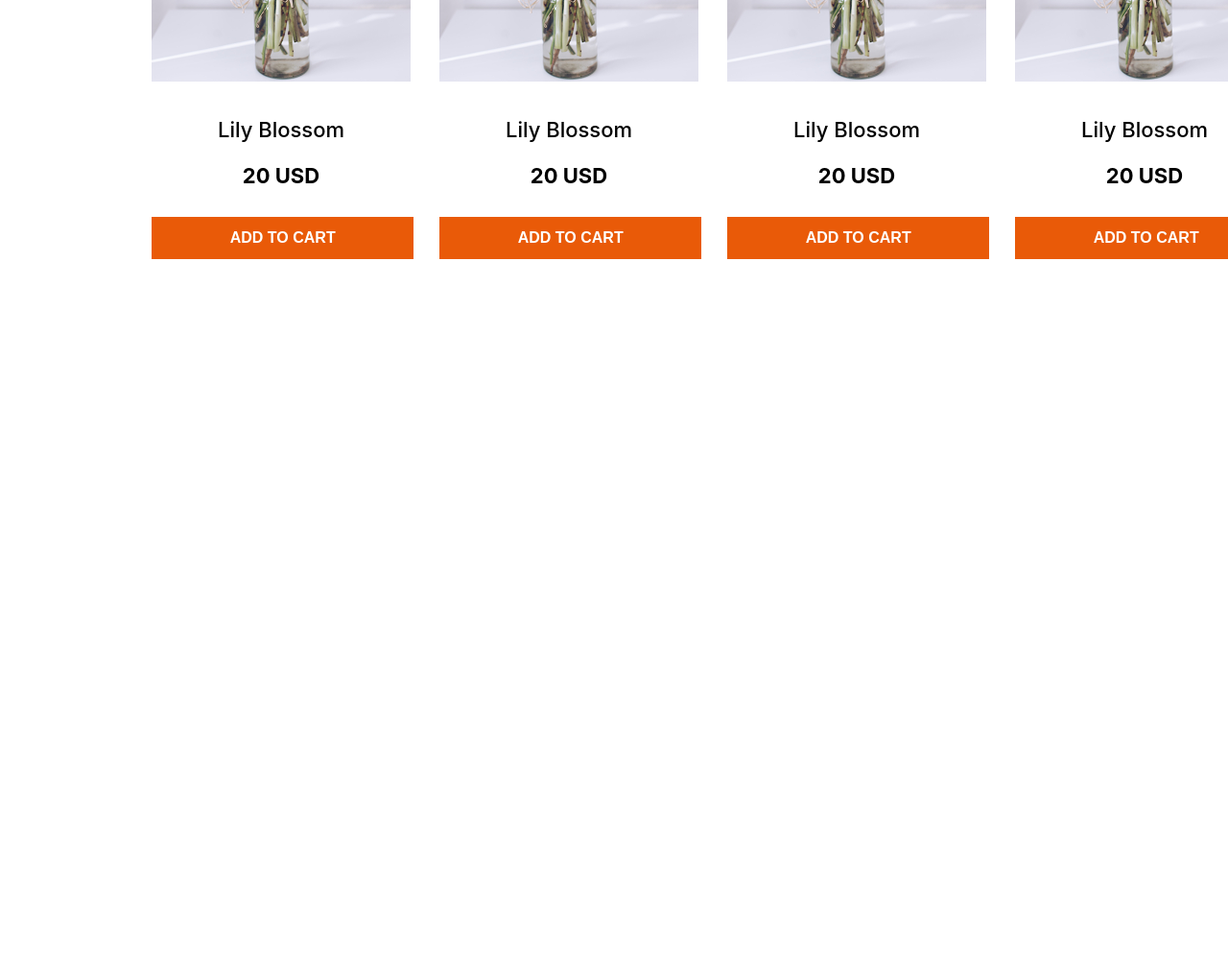
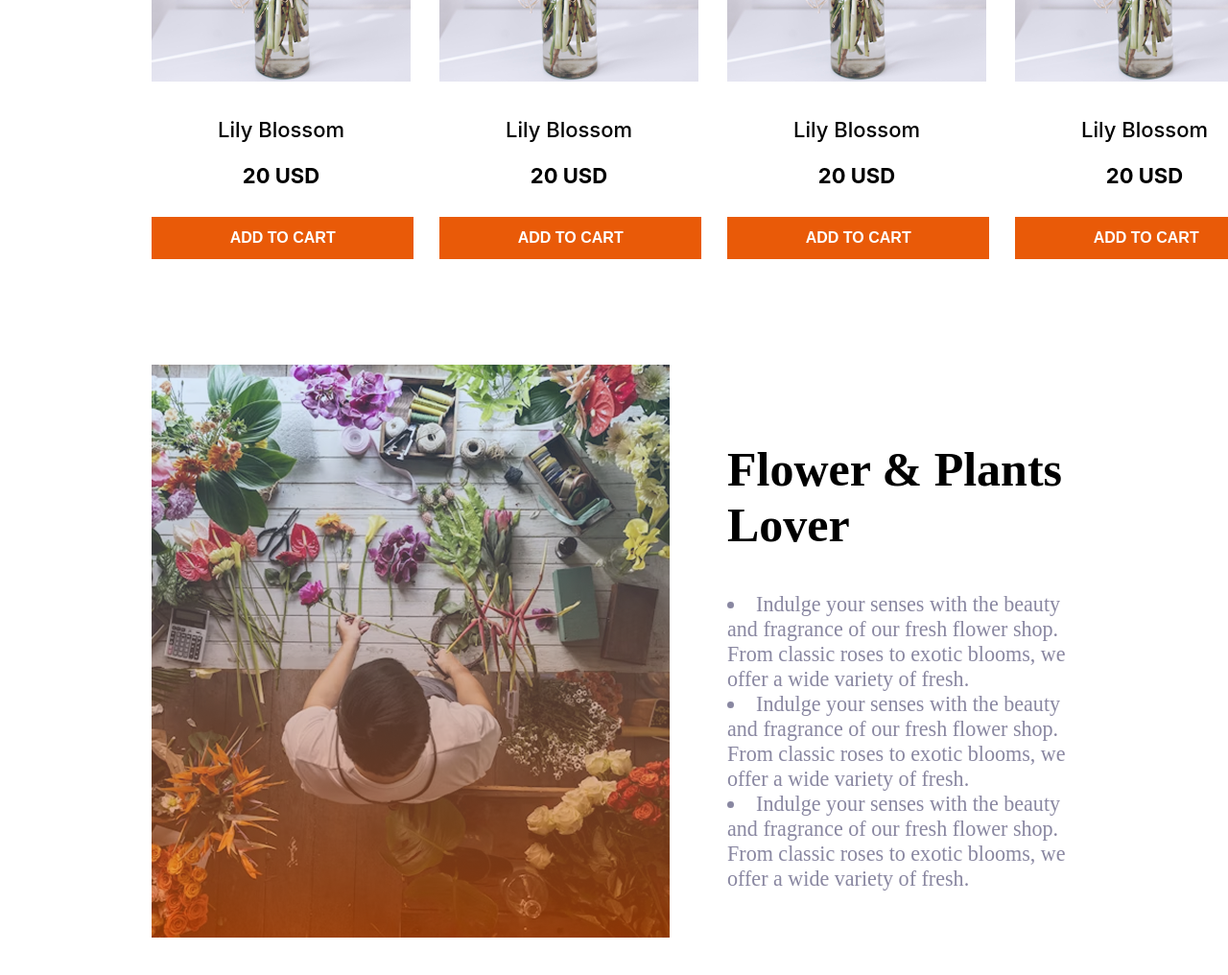
Before and after one commit to karishma-fariha/responsive-flowers, a plain HTML site: page index.html in a window 1280 px wide. Shown: the part 1514-2530 px from the top of the page at 96% size. Before the commit the page ends 1814 px from the top, so only its background shows below. Drawn offline with Linux system fonts and the light colour scheme.

Commit message:
added section flower and plant lovers and responsive

```diff
--- a/index.html
+++ b/index.html
@@ -130,6 +130,20 @@
 
        </div>
         </section>
+        <section class="flower-plant-lovers display-flex">
+            <div class="img-flowers">
+                <img class="store-flower-img" src="assets/flower-store.png" alt="">
+            </div>
+            <div class="info-for-lovers">
+                <h1 class="lovers-title">Flower & Plants Lover</h1>
+                <p class="lovers-description inter-font2">
+                    <li class="des-list color-three">Indulge your senses with the beauty and fragrance of our fresh flower shop. From classic roses to exotic blooms, we offer a wide variety of fresh.</li>
+                    <li class="des-list color-three">Indulge your senses with the beauty and fragrance of our fresh flower shop. From classic roses to exotic blooms, we offer a wide variety of fresh.</li>
+                    <li class="des-list color-three">Indulge your senses with the beauty and fragrance of our fresh flower shop. From classic roses to exotic blooms, we offer a wide variety of fresh.</li>
+                </p>
+            </div>
+
+        </section>
     </main>
     <footer>
 
--- a/style/responsive.css
+++ b/style/responsive.css
@@ -100,6 +100,10 @@
 }
 
 /* section our plants */
+.our-plants{
+    margin-top: 8.125rem;
+    margin-bottom: 8.125rem;
+}
 .plants-card {
     margin: 0 150px;
 }
@@ -174,8 +178,31 @@
     grid-template-columns: repeat(4, 1fr);
     gap: 30px;
 }
-
-
+/* section flower and plant lovers */
+.flower-plant-lovers{
+    margin-top: 8.13rem;
+    margin-bottom: 8.13rem;
+    margin-left: 150px;
+    margin-right: 150px;
+    align-items: normal;
+}
+.img-flowers{
+    width: 100%;
+}
+.store-flower-img{
+    max-width: 540px;
+    height: 37.32rem;
+}
+.lovers-title{
+    font-size: 3.125rem;
+    font-weight: bold;
+}
+.des-list{
+    font-size: 1.38rem;
+}
+.info-for-lovers{
+    padding: 38px 0px 38px 60px;
+}
 
 /*responsive media query  */
 @media screen and (max-width:576px) {
@@ -191,7 +218,14 @@
 
     .banner {
         flex-direction: column-reverse;
+
+        margin-bottom: 24px;
     }
+    .banner-para{
+        margin-bottom: 20px;
+        text-wrap-style: wrap;
+    }
+
     .plants-card{
         display:grid;
         grid-template-columns: repeat(2,1fr);
@@ -199,5 +233,10 @@
     .plants-card{
         margin: 0;
     }
+    .flower-plant-lovers{
+        display: flex;
+        flex-direction: column;
+        margin: 0;
+    }
 
 }
```
